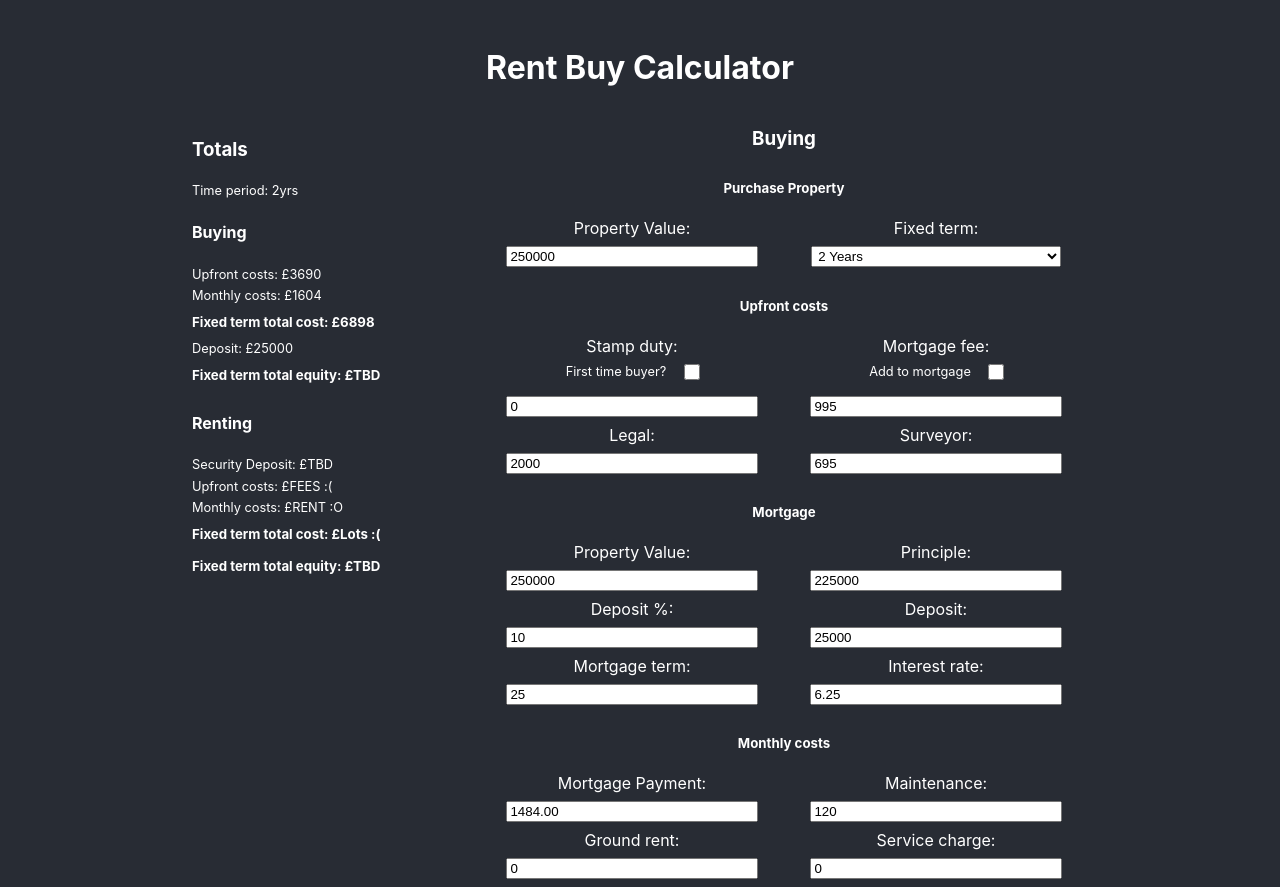
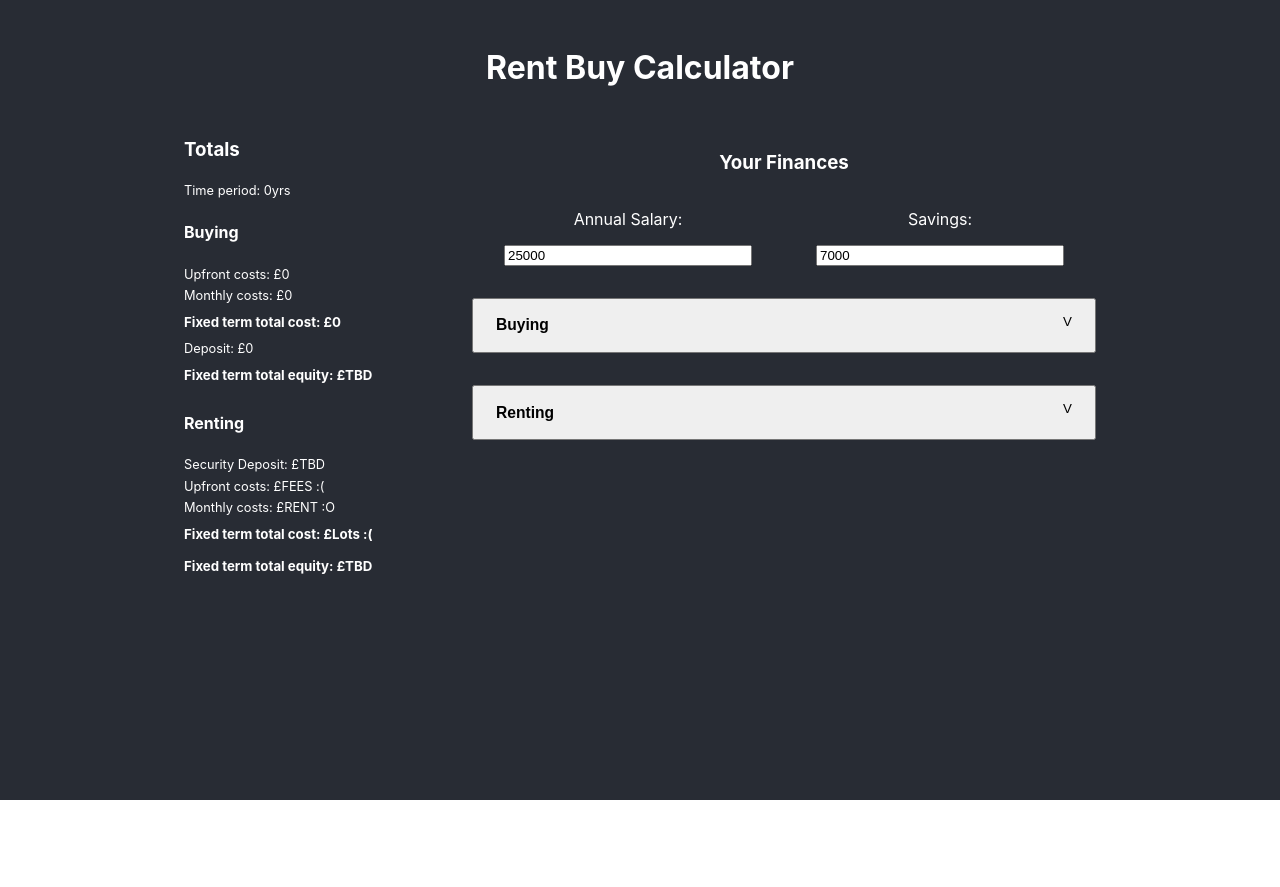
Before and after one commit to Spencer-EMS/rentbuycalc, a React (Create React App) app: page / in a window 1280 px wide. After the commit the page ends 800 px from the top, so only its background shows below. Built offline with nearby package versions, Linux system fonts and the light colour scheme.

Commit message:
segmenting rent and buy into components

```diff
--- a/src/components/BuyForm/BuyForm.js
+++ b/src/components/BuyForm/BuyForm.js
@@ -189,7 +189,6 @@ const BuyForm = (props) => {
     return(
         <div className={style.BuyForm}>
             <form>
-                <h3>Buying</h3>
                 <h5>Purchase Property</h5>
                 <div className={style.flexNorm}>
                     <label htmlFor="pvalue">Property Value:
--- a/src/components/Calculator/Calculator.js
+++ b/src/components/Calculator/Calculator.js
@@ -2,24 +2,42 @@ import React, { useState } from 'react';
 import style from './Calculator.module.css';
 
 import Totals from '../Totals/Totals';
+import PersonalFinances from '../PersonalFinances/PersonalFinances';
 import BuyForm from '../BuyForm/BuyForm';
-// import RentInput from '../RentInput/RentInput';
+import RentInput from '../RentInput/RentInput';
 
 const Calculator = () => {
 
     // input variables
-    const [ fixedTerm, setFixedTerm ] = useState(2);
+    const [ fixedTerm, setFixedTerm ] = useState(0);
+
+    // Personal Finances
+    const [ annualIncome, setAnnualIncome ] = useState(0);
+
+    // upfront cost variables
+    const [ stampDutyCost, setStampDutyCost ] = useState(0);
 
     // readOnly values
     const [ depAmount, setDepAmount ] = useState(0);
-
-    // upfront cost variables
-    const [ stampDutyCost, setStampDutyCost ] = useState(0);
 
     // Totals
     const [ upFrontCosts, setUpFrontCosts ] = useState(0);
     const [ monthlyCosts, setMonthlyCosts ] = useState(0);
     const [ timePeriodCost, setTimePeriodCost ] = useState(0);
+
+    // Booleans
+    const [ buyInputBool, setBuyInputBool ] = useState(false);
+    const [ rentInputButton, setRentInputButton ] = useState(false);
+
+
+    // Event handlers
+    const handleBuyButton = () => {
+        setBuyInputBool(!buyInputBool);
+    }
+
+    const handleRentButton = () => {
+        setRentInputButton(!rentInputButton);
+    }
 
     return(
         <>
@@ -33,6 +51,18 @@ const Calculator = () => {
                     buyTotalCost={timePeriodCost}
                 />
                 <div className={style.colFlex}>
+                <PersonalFinances
+                    annualIncome={annualIncome}
+                    setAnnualIncome={setAnnualIncome}
+                />
+                <div className={style.buySection}>
+                    <button onClick={handleBuyButton}>
+                    <div  className={style.buyingFlex}>
+                        <h3>Buying</h3>
+                        <p>V</p>
+                    </div>
+                    </button>
+                    {buyInputBool ?
                         <BuyForm
                             monthlyCosts={monthlyCosts}
                             setMonthlyCosts={setMonthlyCosts}
@@ -46,6 +76,23 @@ const Calculator = () => {
                             setStampDutyCost={setStampDutyCost}
                             setTimePeriodCost={setTimePeriodCost}
                         />
+                    :
+                        <></>
+                    }
+                </div>
+                <div className={style.rentSection}>
+                    <button onClick={handleRentButton}>
+                        <div  className={style.buyingFlex}>
+                            <h3>Renting</h3>
+                            <p>V</p>
+                        </div>
+                    </button>
+                    {rentInputButton ?
+                        <RentInput />
+                    :
+                        <></>
+                    }
+                </div>
                 </div>
             </section>
         </>
--- a/src/components/Calculator/Calculator.module.css
+++ b/src/components/Calculator/Calculator.module.css
@@ -2,3 +2,25 @@
     display: flex;
     justify-content: center;
 }
+
+.buyingFlex{
+    display: flex;
+    width: 36rem;
+    margin: 0rem 1rem;
+    justify-content: space-between;
+    cursor: pointer;
+    border-radius: 15px 50px;
+}
+
+.buyingFlex button{
+    all: unset;
+
+}
+
+.buySection{
+    margin: 1rem 0;
+}
+
+.rentSection{
+    margin: 2rem 0;
+}
--- /dev/null
+++ b/src/components/PersonalFinances/PersonalFinances.js
@@ -0,0 +1,35 @@
+import React from 'react';
+import style from './PersonalFinances.module.css';
+
+const PersonalFinances = (props) => {
+
+
+    // Event handlers
+    const handleIncomeChange = (event) => {
+        const income = event.target.value;
+        props.setAnnualIncome(income);
+    }
+
+    const handleSavingsChange = (event) => {
+        const savings = event.target.value;
+        props.setCurrentSavings(savings);
+    }
+
+    return(
+        <div className={style.PersonalFinances}>
+            <h3>Your Finances</h3>
+            <div className={style.financeFlex}>
+                <div className={style.colFlex}>
+                    <p>Annual Salary:</p>
+                    <input type="number" id="asalary" name="asalary" defaultValue="25000" onChange={handleIncomeChange}/>
+                </div>
+                <div className={style.colFlex}>
+                    <p>Savings:</p>
+                    <input type="number" id="csavings" name="csavings" defaultValue="7000" onChange={handleSavingsChange}/>
+                </div>
+            </div>
+        </div>
+    );
+}
+
+export default PersonalFinances;
--- /dev/null
+++ b/src/components/PersonalFinances/PersonalFinances.module.css
@@ -0,0 +1,16 @@
+.PersonalFinances{
+    margin: 2rem auto;
+}
+
+
+.financeFlex{
+    display: flex;
+    justify-content: space-around;
+}
+
+.colFlex {
+    display: flex;
+    flex-direction: column;
+    width: 15.5rem;
+    margin: 0 0.5rem;
+}
--- a/src/components/Rent/Rent.js
+++ b/src/components/Rent/Rent.js
@@ -6,12 +6,10 @@ const BuyInput = () => {
         <div className={style.Rent}>
                 <h3>Rent</h3>
                 <div className={style.flexNorm}>
-                    <label htmlFor="pvalue">Monthly rent (pcm):
+                    <p>Monthly rent (pcm):</p>
                         <input type="number" id="pvalue" name="pvalue" defaultValue="0"/>
-                    </label>
-                    <label htmlFor="rinc">Annual rent increase:
+                    <p>Annual rent increase:</p>
                         <input id="rinc" name="rinc" defaultValue="2.5%"/>
-                    </label>
                 </div>
         </div>
     );
```
Lines whose indentation alone changed are shown as unchanged.
